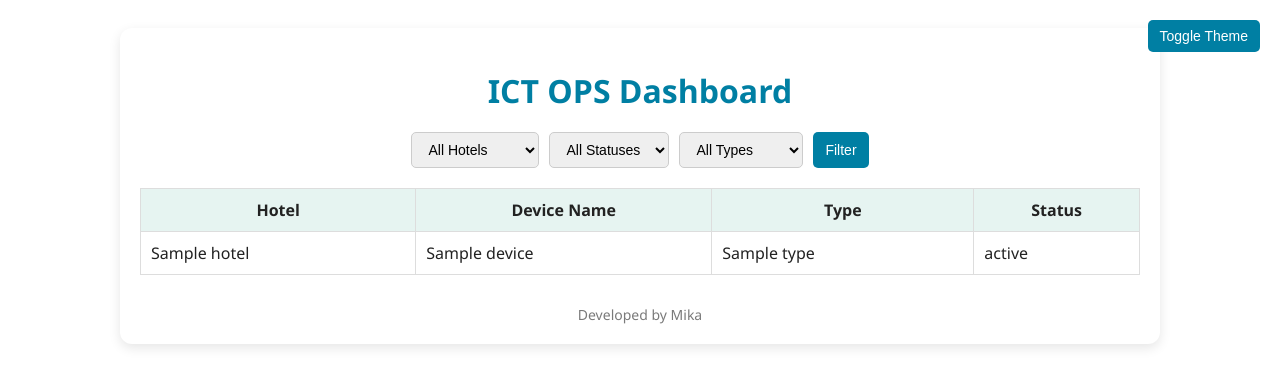
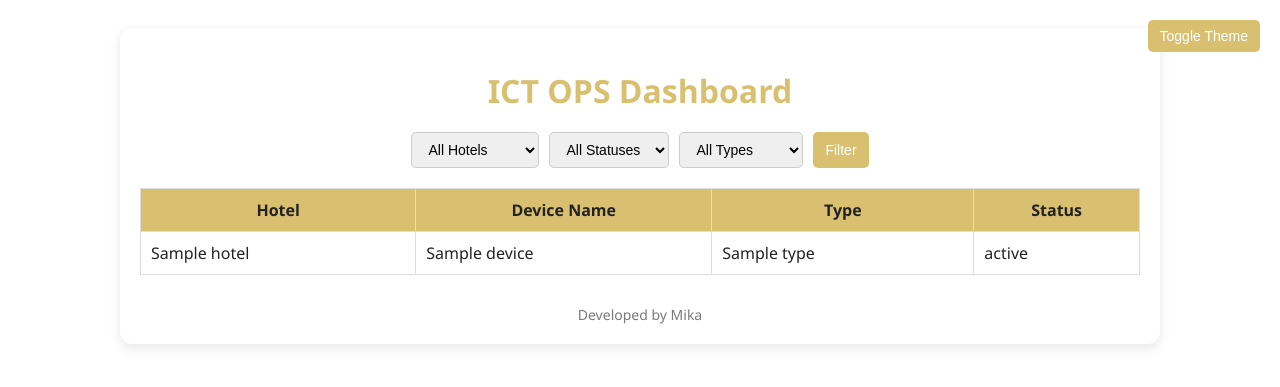
Before and after one commit to michaelbruno1806/michaelbruno1806-ict_dashboard, a Flask app: template templates/index.html in a window 1280 px wide. Shown: the top 387 px of the page. Run offline with Flask 3, Linux system fonts and the light colour scheme; the template is opened without the code that fills it: most values are stand-ins (such as "Sample title", 1, 10 or a date in 2020).

Commit message:
index.html

```diff
--- a/templates/index.html
+++ b/templates/index.html
@@ -5,8 +5,8 @@
     <title>ICT OPS Dashboard</title>
     <style>
         :root {
-            --beach-blue: #007fa3;
-            --beach-light: #e6f4f1;
+            --beach-blue: #d9c071;
+            --beach-light: #d9c071;
             --online: #b6f7c1;
             --offline: #f7b6b6;
             --alerting: #f7e3b6;
```
